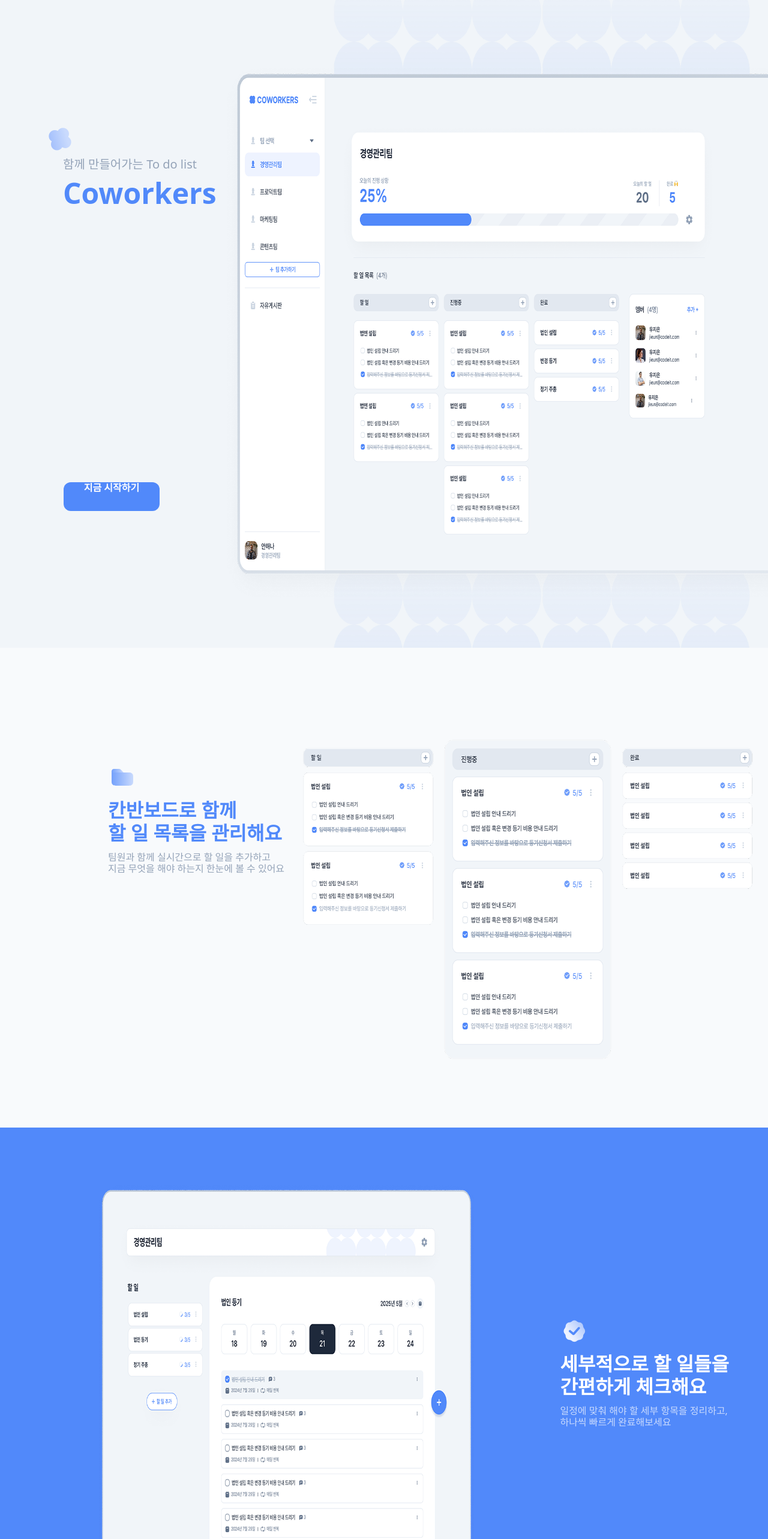
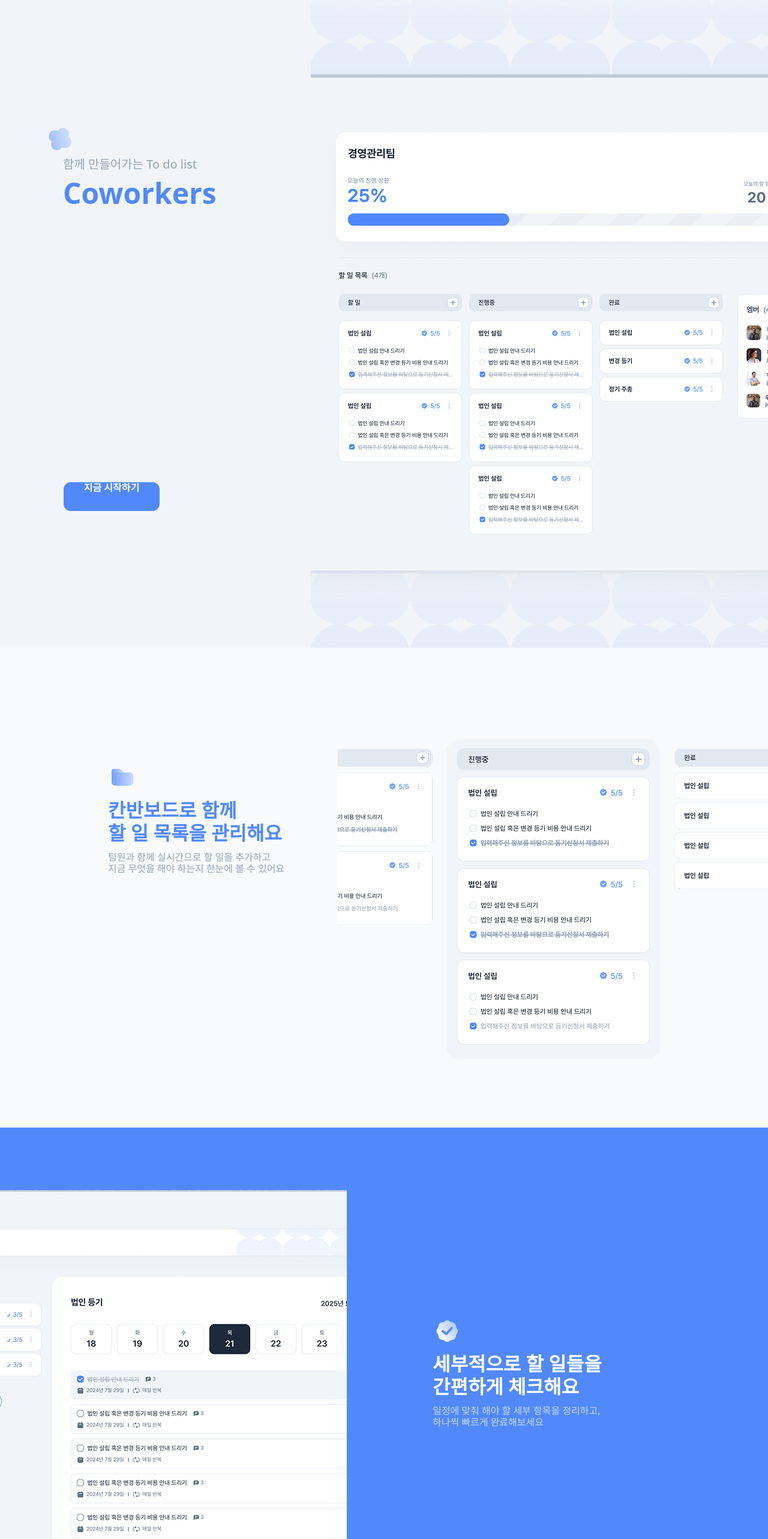
Before and after one commit to BaeZzi813/coworkers, a Next.js app: page / in a window 1280 px wide. Shown: the top 2566 px of the page at 60% size. Built offline with nearby package versions, Linux system fonts and the light colour scheme.

Commit message:
Refact [#17] 이미지 반응형 수정 / Icon 사이즈 네이밍 수정

```diff
--- a/src/components/icon/icons.ts
+++ b/src/components/icon/icons.ts
@@ -216,7 +216,7 @@ const Icons: Record<
   },
   union: {
     large: UnionIcon48,
-    medium: UnionIcon36,
+    small: UnionIcon36,
   },
   folder: {
     large: FolderIcon48,
--- a/src/features/landing-page/Desktop.tsx
+++ b/src/features/landing-page/Desktop.tsx
@@ -6,14 +6,13 @@ import { Button } from "@/components/button";
 import Icon from "@/components/icon";
 
 import Image from "next/image";
-import Link from "next/link";
 
 export default function Desktop() {
   return (
     <>
       <section>
-        <div className="flex h-[1080px] bg-background-secondary">
-          <div className="relative h-[1080px] w-[518px]">
+        <div className="flex min-h-[1080px] bg-background-secondary">
+          <div className="relative w-auto min-w-[518px]">
             <div className="absolute top-52 left-[76px]">
               <Icon name="union" size="large" />
             </div>
@@ -25,22 +24,23 @@ export default function Desktop() {
                 Coworkers
               </p>
             </div>
-            <Link
-              href="/"
-              className="absolute bottom-[228px] left-[106px] w-40"
-            >
+            <div className="absolute bottom-[228px] left-[106px] w-40">
               <Button title="지금 시작하기" />
-            </Link>
+            </div>
           </div>
-          <div className="relative h-[1080px] w-[1330px]">
-            <Image src={landing1large} alt="랜딩이미지1 모바일" fill />
+          <div className="relative w-[1330px]">
+            <Image
+              src={landing1large}
+              alt="랜딩이미지1 데스크탑"
+              fill
+              className="object-cover"
+            />
           </div>
         </div>
       </section>
-
       <section>
-        <div className="flex h-[800px] bg-state-50">
-          <div className="h-[202px] w-[563px] pt-48 pl-[180px]">
+        <div className="flex min-h-[800px] bg-state-50">
+          <div className="h-[202px] w-auto min-w-[563px] pt-48 pl-[180px]">
             <div className="flex flex-col gap-3">
               <Icon name="folder" size="large" />
               <p className="text-3xl-b text-brand-primary">
@@ -54,17 +54,18 @@ export default function Desktop() {
             </div>
           </div>
           <div className="relative mt-[114px] h-[600px] w-5xl">
-            <Image src={landing2large} alt="랜딩이미지2 모바일" fill />
+            <Image
+              src={landing2large}
+              alt="랜딩이미지2 데스크탑"
+              fill
+              className="object-cover"
+            />
           </div>
         </div>
       </section>
-
       <section>
-        <div className="flex h-[750px] overflow-hidden bg-brand-primary">
-          <div className="relative mt-[83px] ml-[165px] h-[667px] w-[982px]">
-            <Image src={landing3large} alt="랜딩이미지3 모바일" fill />
-          </div>
-          <div className="h-[202px] w-[702px] pt-[266px] pl-[117px]">
+        <div className="flex min-h-[750px] flex-row-reverse overflow-hidden bg-brand-primary">
+          <div className="h-[202px] w-auto min-w-[702px] pt-[266px] pl-[117px]">
             <div className="flex flex-col gap-3 pt-[49px] pb-[41px] pl-[26px]">
               <Icon name="doneShadow" size="large" />
               <p className="text-3xl-b text-text-inverse">
@@ -77,12 +78,19 @@ export default function Desktop() {
               </p>
             </div>
           </div>
+          <div className="relative mt-[83px] w-[982px]">
+            <Image
+              src={landing3large}
+              alt="랜딩이미지3 데스크탑"
+              fill
+              className="object-cover"
+            />
+          </div>
         </div>
       </section>
-
       <section>
-        <div className="flex h-[800px] overflow-hidden bg-state-50">
-          <div className="h-[800px] w-[705px]">
+        <div className="flex min-h-[800px] overflow-hidden bg-state-50">
+          <div className="h-[800px] w-auto min-w-[705px]">
             <div className="mt-48 ml-[180px] flex h-[202px] flex-col gap-3">
               <Icon name="commentShadow" size="large" />
               <p className="text-3xl-b text-brand-primary">
@@ -96,11 +104,15 @@ export default function Desktop() {
             </div>
           </div>
           <div className="relative h-[800px] w-[940px]">
-            <Image src={landing4large} alt="랜딩이미지4 모바일" fill />
+            <Image
+              src={landing4large}
+              alt="랜딩이미지4 데스크탑"
+              fill
+              className="object-cover"
+            />
           </div>
         </div>
       </section>
-
       <div className="flex h-[328px] flex-col items-center">
         <div className="mt-[76px] mb-28 flex h-[119px] flex-col items-center gap-7">
           <div className="flex flex-col items-center justify-center gap-3">
@@ -111,9 +123,9 @@ export default function Desktop() {
               팀원 모두와 같은 방향, 같은 속도로 나아가는 가장 쉬운 방법
             </p>
           </div>
-          <Link href="/" className="w-40">
+          <div className="w-40">
             <Button title="지금 시작하기" />
-          </Link>
+          </div>
         </div>
       </div>
     </>
--- a/src/features/landing-page/Tablet.tsx
+++ b/src/features/landing-page/Tablet.tsx
@@ -6,16 +6,15 @@ import { Button } from "@/components/button";
 import Icon from "@/components/icon";
 
 import Image from "next/image";
-import Link from "next/link";
 
 export default function Tablet() {
   return (
     <>
       <section>
-        <div className="relative h-[960px] bg-background-secondary">
-          <div className="h-[211px]">
+        <div className="relative min-h-[960px] bg-background-secondary">
+          <div className="min-h-[211px]">
             <div className="absolute top-24 left-[37px]">
-              <Icon name="union" size="medium" />
+              <Icon name="union" size="small" />
             </div>
             <div className="pt-[131px] pb-[18px] pl-[60px]">
               <p className="text-lg-m text-state-400">
@@ -27,16 +26,21 @@ export default function Tablet() {
             </div>
           </div>
           <div className="relative h-[749px]">
-            <Image src={landing1medium} alt="랜딩이미지1 모바일" fill />
+            <Image
+              src={landing1medium}
+              alt="랜딩이미지1 태블릿"
+              fill
+              className="object-contain object-right"
+            />
           </div>
-          <Link href="/" className="absolute right-10 bottom-13 w-40">
+          <div className="absolute right-10 bottom-13 w-40">
             <Button title="지금 시작하기" />
-          </Link>
+          </div>
         </div>
       </section>
       <section>
-        <div className="h-[790px] bg-state-50 pl-[31px]">
-          <div className="h-[249px]">
+        <div className="min-h-[790px] bg-state-50 pl-[31px]">
+          <div className="min-h-[249px]">
             <div className="flex flex-col gap-3 pt-[73px] pb-[19px] pl-[31px]">
               <Icon name="folder" size="medium" />
               <p className="text-2xl-b text-brand-primary">
@@ -50,13 +54,18 @@ export default function Tablet() {
             </div>
           </div>
           <div className="relative h-[460px] pb-11">
-            <Image src={landing2medium} alt="랜딩이미지2 모바일" fill />
+            <Image
+              src={landing2medium}
+              alt="랜딩이미지2 태블릿"
+              fill
+              className="object-contain object-right"
+            />
           </div>
         </div>
       </section>
       <section>
-        <div className="h-[680px] overflow-hidden bg-brand-primary pl-[45px]">
-          <div className="h-[248px]">
+        <div className="min-h-[680px] overflow-hidden bg-brand-primary pl-[45px]">
+          <div className="min-h-[248px]">
             <div className="flex flex-col gap-3 pt-[49px] pb-[41px] pl-[26px]">
               <Icon name="doneShadow" size="medium" />
               <p className="text-2xl-b text-text-inverse">
@@ -70,11 +79,15 @@ export default function Tablet() {
             </div>
           </div>
           <div className="relative h-[432px]">
-            <Image src={landing3medium} alt="랜딩이미지3 모바일" fill />
+            <Image
+              src={landing3medium}
+              alt="랜딩이미지3 태블릿"
+              fill
+              className="object-contain object-right"
+            />
           </div>
         </div>
       </section>
-
       <section>
         <div className="h-[790px] overflow-hidden bg-state-50 pl-[66px]">
           <div className="h-[333px]">
@@ -91,11 +104,15 @@ export default function Tablet() {
             </div>
           </div>
           <div className="relative mx-auto h-[457px] w-[540px]">
-            <Image src={landing4medium} alt="랜딩이미지4 모바일" fill />
+            <Image
+              src={landing4medium}
+              alt="랜딩이미지4 태블릿"
+              fill
+              className="object-contain"
+            />
           </div>
         </div>
       </section>
-
       <div className="flex h-[328px] flex-col items-center">
         <div className="mt-[76px] mb-28 flex h-[119px] flex-col items-center gap-7">
           <div className="flex flex-col items-center justify-center gap-3">
@@ -106,9 +123,9 @@ export default function Tablet() {
               팀원 모두와 같은 방향, 같은 속도로 나아가는 가장 쉬운 방법
             </p>
           </div>
-          <Link href="/" className="w-40">
+          <div className="w-40">
             <Button title="지금 시작하기" />
-          </Link>
+          </div>
         </div>
       </div>
     </>
--- a/src/features/landing-page/index.ts
+++ b/src/features/landing-page/index.ts
@@ -1,3 +1,3 @@
-export { default as Desktop } from "./Desktop";
-export { default as Mobile } from "./Mobile";
-export { default as Tablet } from "./Tablet";
+export { default as DesktopLanding } from "./Desktop";
+export { default as MobileLanding } from "./Mobile";
+export { default as TabletLanding } from "./Tablet";
--- a/src/pages/index.tsx
+++ b/src/pages/index.tsx
@@ -1,4 +1,8 @@
-import { Desktop, Mobile, Tablet } from "@/features/landing-page";
+import {
+  DesktopLanding,
+  MobileLanding,
+  TabletLanding,
+} from "@/features/landing-page";
 import { useEffect, useState } from "react";
 import { useMediaQuery } from "react-responsive";
 
@@ -10,9 +14,9 @@ export default function Home() {
     return () => cancelAnimationFrame(id);
   }, []);
 
-  const isMobile = useMediaQuery({ maxWidth: 767 });
-  const isTablet = useMediaQuery({ minWidth: 768, maxWidth: 1023 });
-  const isDesktop = useMediaQuery({ minWidth: 1024 });
+  const isMobile = useMediaQuery({ maxWidth: 744 });
+  const isTablet = useMediaQuery({ minWidth: 745, maxWidth: 1199 });
+  const isDesktop = useMediaQuery({ minWidth: 1200 });
 
   if (!mounted) {
     return null;
@@ -21,9 +25,9 @@ export default function Home() {
   return (
     <>
       <div className="mx-auto h-lvh max-w-[1920px]">
-        {isMobile && <Mobile />}
-        {isTablet && <Tablet />}
-        {isDesktop && <Desktop />}
+        {isMobile && <MobileLanding />}
+        {isTablet && <TabletLanding />}
+        {isDesktop && <DesktopLanding />}
       </div>
     </>
   );
```
Also changed, not shown: src/features/landing-page/Mobile.tsx (+38 -19 lines), 1 other file (tests, documents, lock files or other folders).
